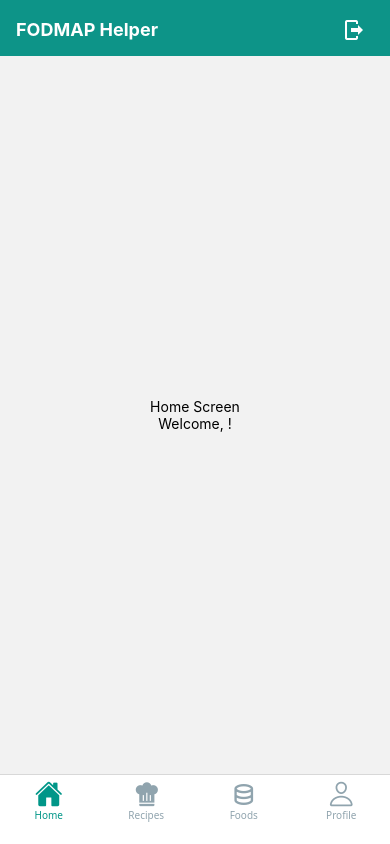
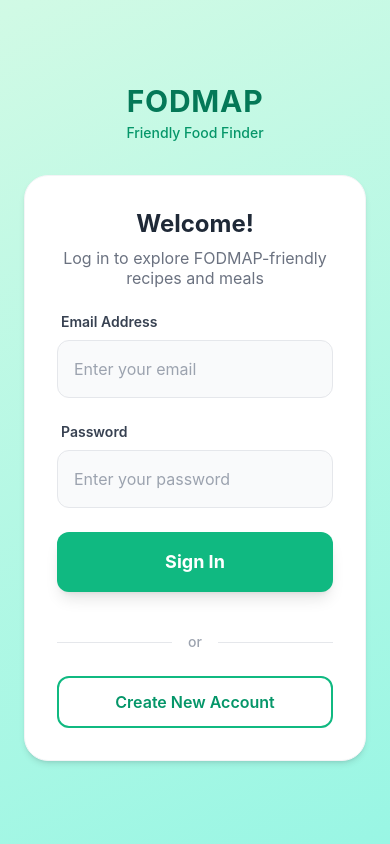
Before and after one commit to zarhaselene/fodmap_reactnative, a React Native app: screen /Login in a window 390 px wide. Built offline with nearby package versions, Linux system fonts and the light colour scheme; no server answers.

Commit message:
feat: enhance login and registration screens with validation and improved UI

```diff
--- a/navigation/MainNavigator.js
+++ b/navigation/MainNavigator.js
@@ -68,7 +68,7 @@ function TabNavigator() {
       <Tab.Screen name="Recipes" component={RecipesScreen} />
       <Tab.Screen name="Foods" component={FoodsScreen} />
       <Tab.Screen name="Profile" component={ProfileScreen} />
-    </Tab.Navigator>
+  </Tab.Navigator>
   );
 }
 
@@ -76,8 +76,8 @@ export default function MainNavigator() {
   return (
     <NavigationContainer>
       <Stack.Navigator screenOptions={{ headerShown: false }}>
-        {/* <Stack.Screen name="Login" component={LoginScreen} />
-        <Stack.Screen name="Register" component={RegisterScreen} /> */}
+        <Stack.Screen name="Login" component={LoginScreen} />
+        <Stack.Screen name="Register" component={RegisterScreen} />
         <Stack.Screen name="Main" component={TabNavigator} />
       </Stack.Navigator>
     </NavigationContainer>
--- a/package.json
+++ b/package.json
@@ -31,7 +31,8 @@
     "react-native-vector-icons": "^10.2.0",
     "react-native-web": "^0.20.0",
     "tailwindcss": "^3.4.17",
-    "web": "^0.0.2"
+    "web": "^0.0.2",
+    "expo-linear-gradient": "~14.1.5"
   },
   "devDependencies": {
     "@babel/core": "^7.20.0"
--- a/screens/LoginScreen.js
+++ b/screens/LoginScreen.js
@@ -1,17 +1,28 @@
 import { useState } from "react";
-import { View, Text, TextInput, TouchableOpacity, Alert } from "react-native";
+import {
+  View,
+  Text,
+  TextInput,
+  TouchableOpacity,
+  Alert,
+  SafeAreaView,
+  KeyboardAvoidingView,
+  Platform,
+  ScrollView,
+} from "react-native";
+import { LinearGradient } from "expo-linear-gradient";
+
 import { supabase } from "../utils/supabase";
 import { useAuth } from "../context/AuthContext";
 
 export default function LoginScreen({ navigation }) {
   const [email, setEmail] = useState("");
   const [password, setPassword] = useState("");
+  const [loading, setLoading] = useState(false);
   const { login } = useAuth();
 
-  // Helper for showing alerts
   const showAlert = (title, message) => Alert.alert(title, message);
 
-  // Helper for fetching user by email
   const fetchUserByEmail = async (fields = "id, name, email") => {
     const { data, error } = await supabase
       .from("users")
@@ -22,10 +33,19 @@ export default function LoginScreen({ navigation }) {
   };
 
   const handleLogin = async () => {
+    if (!email || !password) {
+      showAlert("Login failed", "Please fill in all fields");
+      return;
+    }
+
+    setLoading(true);
+
+    try {
       // Check if user exists
       const { data: userExists } = await fetchUserByEmail("id");
       if (!userExists) {
         showAlert("Login failed", "User not found");
+        setLoading(false);
         return;
       }
 
@@ -45,6 +65,7 @@ export default function LoginScreen({ navigation }) {
         } else {
           showAlert("Login failed", error.message);
         }
+        setLoading(false);
         return;
       }
 
@@ -53,40 +74,122 @@ export default function LoginScreen({ navigation }) {
       if (userData) {
         login(userData);
       }
-
       navigation.replace("Main");
+    } catch (error) {
+      showAlert("Login failed", "An unexpected error occurred");
+      setLoading(false);
+    }
   };
 
   return (
-    <View className="flex-1 justify-center items-center bg-white px-4">
-      <Text className="text-2xl font-bold mb-6">Login</Text>
+    <LinearGradient
+      colors={["#d1fae5", "#99f6e4"]}
+      start={{ x: 0, y: 0 }}
+      end={{ x: 1, y: 1 }}
+      style={{ flex: 1 }}
+    >
+      <SafeAreaView className="flex-1 ">
+        <KeyboardAvoidingView
+          behavior={Platform.OS === "ios" ? "padding" : "height"}
+          className="flex-1"
+        >
+          <ScrollView
+            contentContainerStyle={{ flexGrow: 1 }}
+            keyboardShouldPersistTaps="handled"
+            showsVerticalScrollIndicator={false}
+          >
+            <View className="flex-1 justify-center items-center px-6 py-8">
+              {/* Head Section */}
+              <View className="items-center mb-8">
+                <Text className="text-3xl font-bold text-emerald-700 tracking-wide">
+                  FODMAP
+                </Text>
+                <Text className="text-emerald-600 text-sm font-medium mt-1">
+                  Friendly Food Finder
+                </Text>
+              </View>
+
+              {/* Login Card */}
+              <View className="w-full max-w-sm bg-white rounded-3xl shadow-md p-8 border border-gray-100">
+                <View className="items-center mb-6">
+                  <Text className="text-2xl font-bold text-gray-800 mb-2">
+                    Welcome!
+                  </Text>
+                  <Text className="text-base text-gray-500 text-center leading-5">
+                    Log in to explore FODMAP-friendly recipes and meals
+                  </Text>
+                </View>
+
+                {/* Input Fields */}
+                <View className="space-y-4 mb-6">
+                  <View>
+                    <Text className="text-sm font-semibold text-gray-700 mb-2 ml-1">
+                      Email Address
+                    </Text>
                     <TextInput
-        className="border w-full mb-4 p-2 rounded"
-        placeholder="Email"
+                      className="border border-gray-200 bg-gray-50 w-full p-4 rounded-xl text-base text-gray-800 focus:border-emerald-400"
+                      placeholder="Enter your email"
                       autoCapitalize="none"
                       keyboardType="email-address"
                       value={email}
                       onChangeText={setEmail}
+                      placeholderTextColor="#9ca3af"
+                      editable={!loading}
                     />
+                  </View>
+
+                  <View>
+                    <Text className="text-sm font-semibold text-gray-700 mb-2 mt-2 ml-1">
+                      Password
+                    </Text>
                     <TextInput
-        className="border w-full mb-6 p-2 rounded"
-        placeholder="Password"
+                      className="border border-gray-200 bg-gray-50 w-full p-4 rounded-xl text-base text-gray-800 focus:border-emerald-400"
+                      placeholder="Enter your password"
                       secureTextEntry
                       value={password}
                       onChangeText={setPassword}
+                      placeholderTextColor="#9ca3af"
+                      editable={!loading}
                     />
+                  </View>
+                </View>
+
+                {/* Login Button */}
                 <TouchableOpacity
-        className="bg-teal-600 py-3 px-4 rounded mb-4"
+                  className={`py-4 rounded-xl mb-4 shadow-lg ${
+                    loading ? "bg-gray-400" : "bg-emerald-500"
+                  }`}
                   onPress={handleLogin}
+                  disabled={loading}
                 >
-        <Text className="text-white text-center font-bold">LOGIN</Text>
+                  <Text className="text-white text-center font-bold text-lg ">
+                    {loading ? "Signing In..." : "Sign In"}
+                  </Text>
                 </TouchableOpacity>
-      <Text
-        className="mt-4 text-blue-500"
+
+                {/* Divider */}
+                <View className="flex-row items-center my-6">
+                  <View className="flex-1 h-px bg-gray-200" />
+                  <Text className="mx-4 text-gray-400 text-sm font-medium">
+                    or
+                  </Text>
+                  <View className="flex-1 h-px bg-gray-200" />
+                </View>
+
+                {/* Register Link */}
+                <TouchableOpacity
+                  className="border-2 border-emerald-500 py-3 rounded-xl"
                   onPress={() => navigation.navigate("Register")}
                 >
-        Don't have an account? Register
+                  <Text className="text-emerald-600 text-center font-semibold text-base">
+                    Create New Account
                   </Text>
+                </TouchableOpacity>
               </View>
+            </View>
+          </ScrollView>
+        </KeyboardAvoidingView>
+      </SafeAreaView>
+    </LinearGradient>
   );
 }
--- a/screens/RegisterScreen.js
+++ b/screens/RegisterScreen.js
@@ -1,5 +1,17 @@
 import { useState } from "react";
-import { View, Text, TextInput, TouchableOpacity, Alert } from "react-native";
+import {
+  View,
+  Text,
+  TextInput,
+  TouchableOpacity,
+  Alert,
+  SafeAreaView,
+  KeyboardAvoidingView,
+  Platform,
+  ScrollView,
+} from "react-native";
+import { LinearGradient } from "expo-linear-gradient";
+
 import { supabase } from "../utils/supabase";
 import { useAuth } from "../context/AuthContext";
 
@@ -7,12 +19,11 @@ export default function RegisterScreen({ navigation }) {
   const [email, setEmail] = useState("");
   const [password, setPassword] = useState("");
   const [name, setName] = useState("");
+  const [loading, setLoading] = useState(false);
   const { login } = useAuth();
 
-  // Helper for showing alerts
   const showAlert = (title, message) => Alert.alert(title, message);
 
-  // Helper for fetching user by email
   const fetchUserByEmail = async (fields = "id, name, email") => {
     const { data, error } = await supabase
       .from("users")
@@ -22,13 +33,50 @@ export default function RegisterScreen({ navigation }) {
     return { data, error };
   };
 
+  const validateInputs = () => {
+    if (!name || !email || !password) {
+      showAlert("Registration failed", "Please fill in all fields");
+      return false;
+    }
+
+    if (name.length < 2) {
+      showAlert("Registration failed", "Name must be at least 2 characters");
+      return false;
+    }
+
+    const emailRegex = /^[^\s@]+@[^\s@]+\.[^\s@]+$/;
+    if (!emailRegex.test(email)) {
+      showAlert("Registration failed", "Please enter a valid email address");
+      return false;
+    }
+
+    if (password.length < 6) {
+      showAlert(
+        "Registration failed",
+        "Password must be at least 6 characters"
+      );
+      return false;
+    }
+
+    return true;
+  };
+
   const handleRegister = async () => {
+    if (!validateInputs()) {
+      return;
+    }
+
+    setLoading(true);
+
+    try {
       const { data, error } = await supabase.auth.signUp({
         email,
         password,
       });
+
       if (error) {
         showAlert("Registration failed", error.message);
+        setLoading(false);
         return;
       }
 
@@ -53,48 +101,143 @@ export default function RegisterScreen({ navigation }) {
           login(userData);
         }
       }
-
       navigation.replace("Main");
+    } catch (error) {
+      showAlert("Registration failed", "An unexpected error occurred");
+      setLoading(false);
+    }
   };
 
   return (
-    <View className="flex-1 justify-center items-center bg-white px-4">
-      <View className="w-full max-w-xs">
-        <Text className="text-2xl font-bold mb-6 text-center">Register</Text>
+    <LinearGradient
+      colors={["#d1fae5", "#99f6e4"]}
+      start={{ x: 0, y: 0 }}
+      end={{ x: 1, y: 1 }}
+      style={{ flex: 1 }}
+    >
+      <SafeAreaView className="flex-1 bg-gradient-to-br from-emerald-50 to-teal-50">
+        <KeyboardAvoidingView
+          behavior={Platform.OS === "ios" ? "padding" : "height"}
+          className="flex-1"
+        >
+          <ScrollView
+            contentContainerStyle={{ flexGrow: 1 }}
+            keyboardShouldPersistTaps="handled"
+            showsVerticalScrollIndicator={false}
+          >
+            <View className="flex-1 justify-center items-center px-6 py-8">
+              {/* Head Section */}
+              <View className="items-center mb-8">
+                <Text className="text-3xl font-bold text-emerald-700 tracking-wide">
+                  FODMAP
+                </Text>
+                <Text className="text-emerald-600 text-sm font-medium ">
+                  Friendly Food Finder
+                </Text>
+              </View>
+
+              {/* Register Card */}
+              <View className="w-full max-w-sm bg-white rounded-3xl shadow-md p-8 border border-gray-100">
+                <View className="items-center mb-6">
+                  <Text className="text-2xl font-bold text-gray-800 mb-2">
+                    Create Account
+                  </Text>
+                  <Text className="text-base text-gray-500 text-center leading-5">
+                    Join us to discover FODMAP-friendly recipes
+                  </Text>
+                </View>
+
+                {/* Input Fields */}
+                <View className="space-y-4 mb-6">
+                  <View>
+                    <Text className="text-sm font-semibold text-gray-700 mb-2 ml-1">
+                      Name
+                    </Text>
                     <TextInput
-          className="border w-full mb-4 p-2 rounded"
-          placeholder="Name"
+                      className="border border-gray-200 bg-gray-50 w-full p-4 rounded-xl text-base text-gray-800 focus:border-emerald-400"
+                      placeholder="Enter your name"
                       value={name}
                       onChangeText={setName}
+                      placeholderTextColor="#9ca3af"
+                      editable={!loading}
                     />
+                  </View>
+
+                  <View>
+                    <Text className="text-sm font-semibold text-gray-700 mb-2 mt-5 ml-1">
+                      Email Address
+                    </Text>
                     <TextInput
-          className="border w-full mb-4 p-2 rounded"
-          placeholder="Email"
+                      className="border border-gray-200 bg-gray-50 w-full p-4 rounded-xl text-base text-gray-800 focus:border-emerald-400"
+                      placeholder="Enter your email"
                       autoCapitalize="none"
                       keyboardType="email-address"
                       value={email}
                       onChangeText={setEmail}
+                      placeholderTextColor="#9ca3af"
+                      editable={!loading}
                     />
+                  </View>
+
+                  <View>
+                    <Text className="text-sm font-semibold text-gray-700 mb-2 mt-5 ml-1">
+                      Password
+                    </Text>
                     <TextInput
-          className="border w-full mb-6 p-2 rounded"
-          placeholder="Password"
+                      className="border border-gray-200 bg-gray-50 w-full p-4 rounded-xl text-base text-gray-800 focus:border-emerald-400"
+                      placeholder="Create a password"
                       secureTextEntry
                       value={password}
                       onChangeText={setPassword}
+                      placeholderTextColor="#9ca3af"
+                      editable={!loading}
                     />
+                  </View>
+                </View>
+
+                {/* Password Requirements */}
+                <View className="mb-6">
+                  <Text className="text-xs text-gray-500 text-center leading-4">
+                    Password must be at least 6 characters long
+                  </Text>
+                </View>
+
+                {/* Register Button */}
                 <TouchableOpacity
-          className="bg-teal-600 py-3 rounded mb-4"
+                  className={`py-4 rounded-xl mb-4 shadow-lg ${
+                    loading ? "bg-gray-400" : "bg-emerald-500"
+                  }`}
                   onPress={handleRegister}
+                  disabled={loading}
                 >
-          <Text className="text-white text-center font-bold">REGISTER</Text>
+                  <Text className="text-white text-center font-bold text-lg">
+                    {loading ? "Creating Account..." : "Create Account"}
+                  </Text>
                 </TouchableOpacity>
-        <Text
-          className="mt-4 text-blue-500 text-center"
+
+                {/* Divider */}
+                <View className="flex-row items-center my-6">
+                  <View className="flex-1 h-px bg-gray-200" />
+                  <Text className="mx-4 text-gray-400 text-sm font-medium">
+                    or
+                  </Text>
+                  <View className="flex-1 h-px bg-gray-200" />
+                </View>
+
+                {/* Login Link */}
+                <TouchableOpacity
+                  className="border-2 border-emerald-500 py-3 rounded-xl"
                   onPress={() => navigation.navigate("Login")}
                 >
-          Already have an account? Login
+                  <Text className="text-emerald-600 text-center font-semibold text-base">
+                    Sign In to Existing Account
                   </Text>
+                </TouchableOpacity>
               </View>
             </View>
+          </ScrollView>
+        </KeyboardAvoidingView>
+      </SafeAreaView>
+    </LinearGradient>
   );
 }
```
Also changed, not shown: 1 other file (tests, documents, lock files or other folders). Lines whose indentation alone changed are shown as unchanged.
